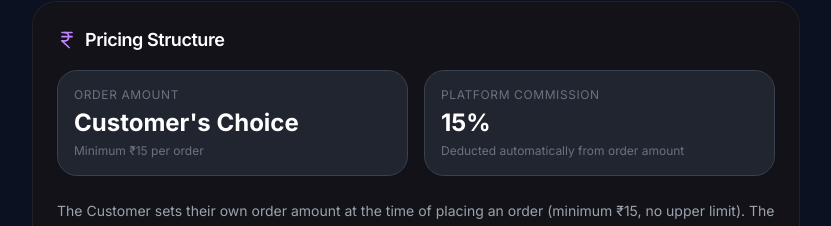
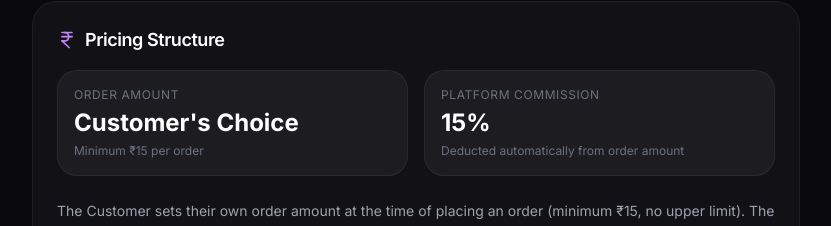
Before and after one commit to Mailzeon/Frontend, a Next.js app: page /pricing in a window 1280 px wide. Shown: the part 485-711 px from the top of the page, without its empty margins (224-1055 px from the left). Built offline with nearby package versions, Linux system fonts and the light colour scheme; no server answers.

Commit message:
Update page.tsx

```diff
--- a/app/pricing/page.tsx
+++ b/app/pricing/page.tsx
@@ -34,7 +34,7 @@ export default async function PricingPage() {
   const workerShare = 100 - platformCommissionRate;
 
   return (
-    <div className="min-h-screen bg-[#0B1120] p-4 md:p-8">
+    <div className="min-h-screen bg-[#08080D] p-4 md:p-8">
       <div className="max-w-3xl mx-auto space-y-8">
         <Link href="/login" className="flex items-center gap-2 w-fit">
           <div className="w-9 h-9 rounded-xl bg-purple-600 flex items-center justify-center">
@@ -83,12 +83,12 @@ export default async function PricingPage() {
           </div>
 
           <div className="grid grid-cols-1 sm:grid-cols-2 gap-4">
-            <div className="p-4 rounded-xl bg-[#374151]/40 border border-[#374151]">
+            <div className="p-4 rounded-xl bg-white/[0.05] border border-white/[0.06]">
               <p className="text-xs text-gray-500 uppercase tracking-wider">Order Amount</p>
               <p className="text-2xl font-bold text-white mt-1">Customer's Choice</p>
               <p className="text-xs text-gray-500 mt-1">Minimum ₹{minimumOrderAmount} per order</p>
             </div>
-            <div className="p-4 rounded-xl bg-[#374151]/40 border border-[#374151]">
+            <div className="p-4 rounded-xl bg-white/[0.05] border border-white/[0.06]">
               <p className="text-xs text-gray-500 uppercase tracking-wider">Platform Commission</p>
               <p className="text-2xl font-bold text-white mt-1">{platformCommissionRate}%</p>
               <p className="text-xs text-gray-500 mt-1">Deducted automatically from order amount</p>
```
